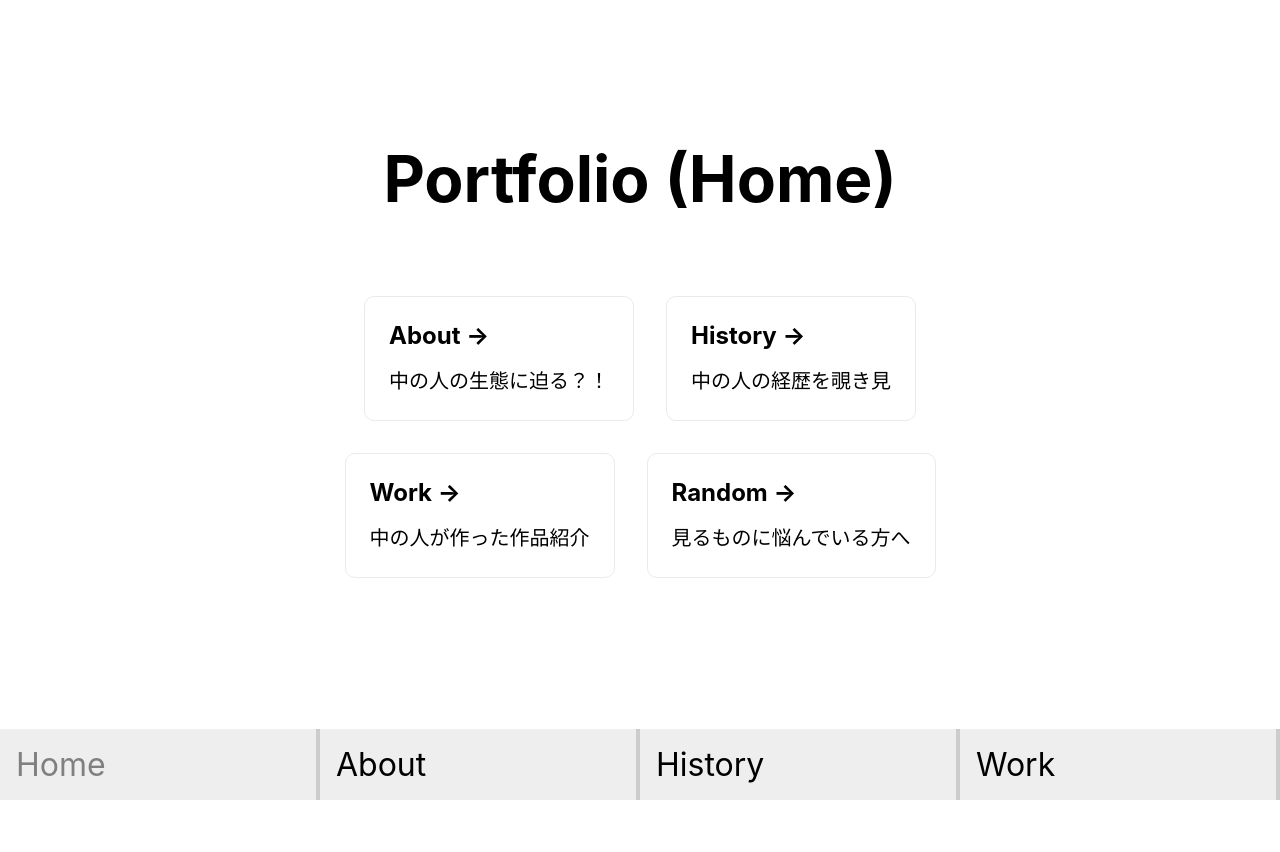
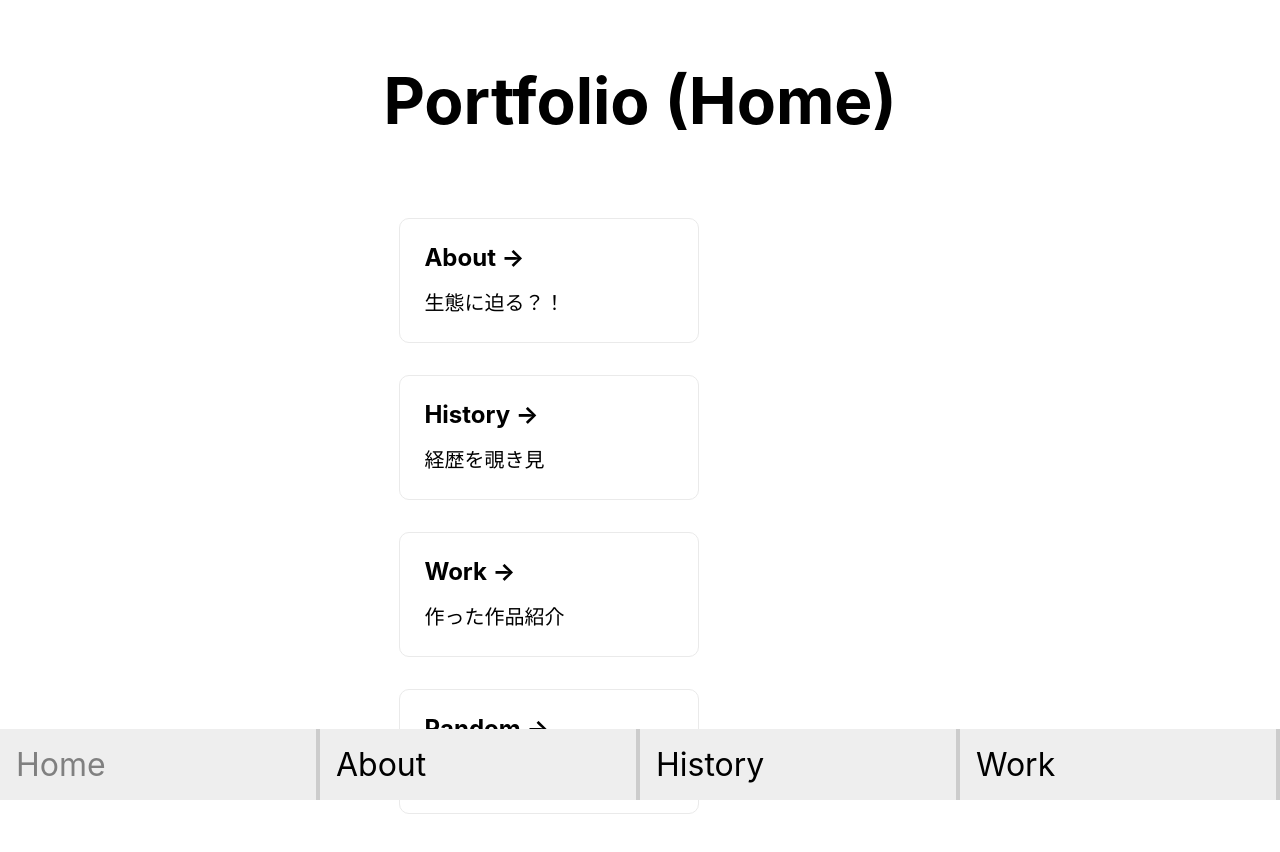
Before and after one commit to kabokawakabo/portfolio, a Next.js app: page / in a window 1280 px wide. Shown: the top 852 px of the page. Before the commit the page ends 800 px from the top, so only its background shows below. Built offline with nearby package versions, Linux system fonts and the light colour scheme.

Commit message:
index表示を一列化(変更しやすいようにgrid-styleは残す)

```diff
--- a/pages/index.tsx
+++ b/pages/index.tsx
@@ -30,21 +30,21 @@ const Home: NextPage = () => {
           <Link href="/about">
             <a className={styles.card}>
               <h2>About &rarr;</h2>
-              <p>中の人の生態に迫る？！</p>
+              <p>生態に迫る？！</p>
             </a>
           </Link>
 
           <Link href="/history">
             <a className={styles.card}>
               <h2>History &rarr;</h2>
-              <p>中の人の経歴を覗き見</p>
+              <p>経歴を覗き見</p>
             </a>
           </Link>
 
           <Link href="/work">
             <a className={styles.card}>
               <h2>Work &rarr;</h2>
-              <p>中の人が作った作品紹介</p>
+              <p>作った作品紹介</p>
             </a>
           </Link>
 
--- a/styles/Home.module.css
+++ b/styles/Home.module.css
@@ -66,7 +66,8 @@
 }
 
 .grid {
-  display: flex;
+  display: grid;
+  grid-template-columns: 1fr;
   align-items: center;
   justify-content: center;
   flex-wrap: wrap;
```
